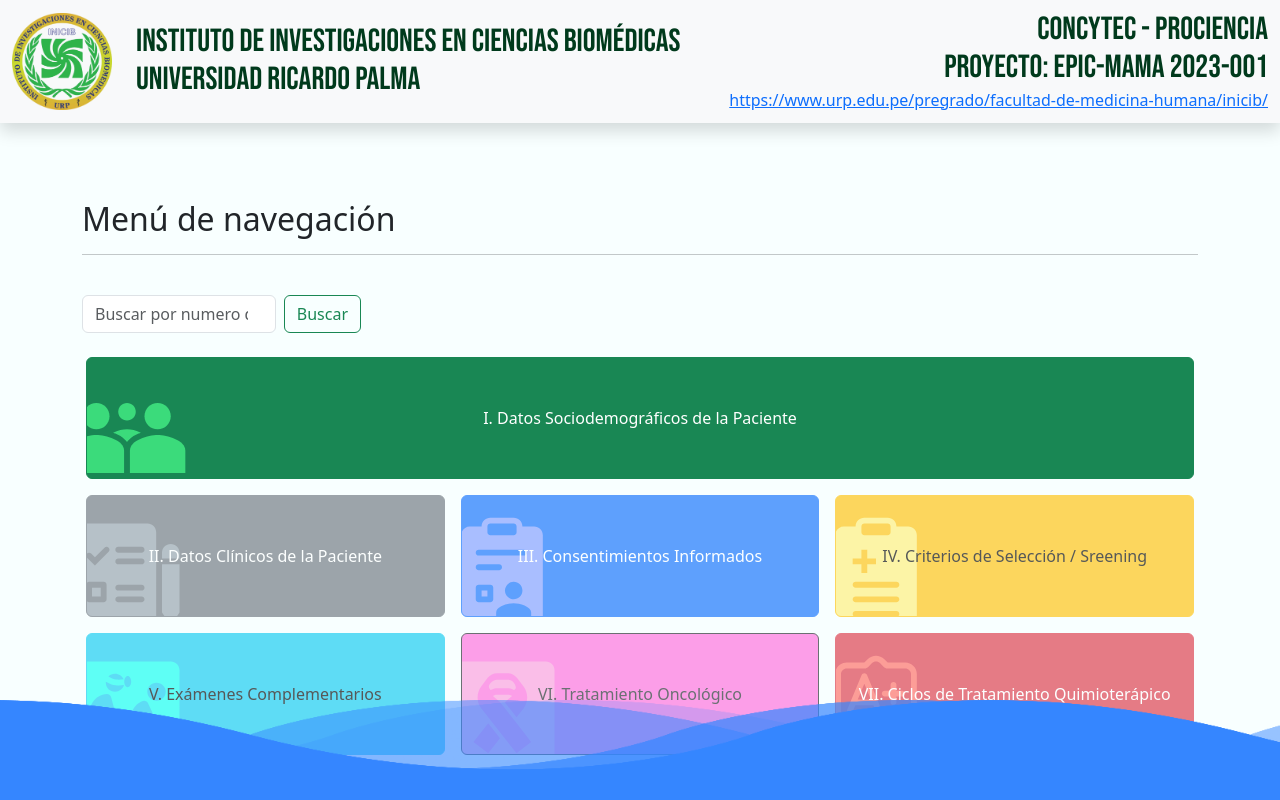
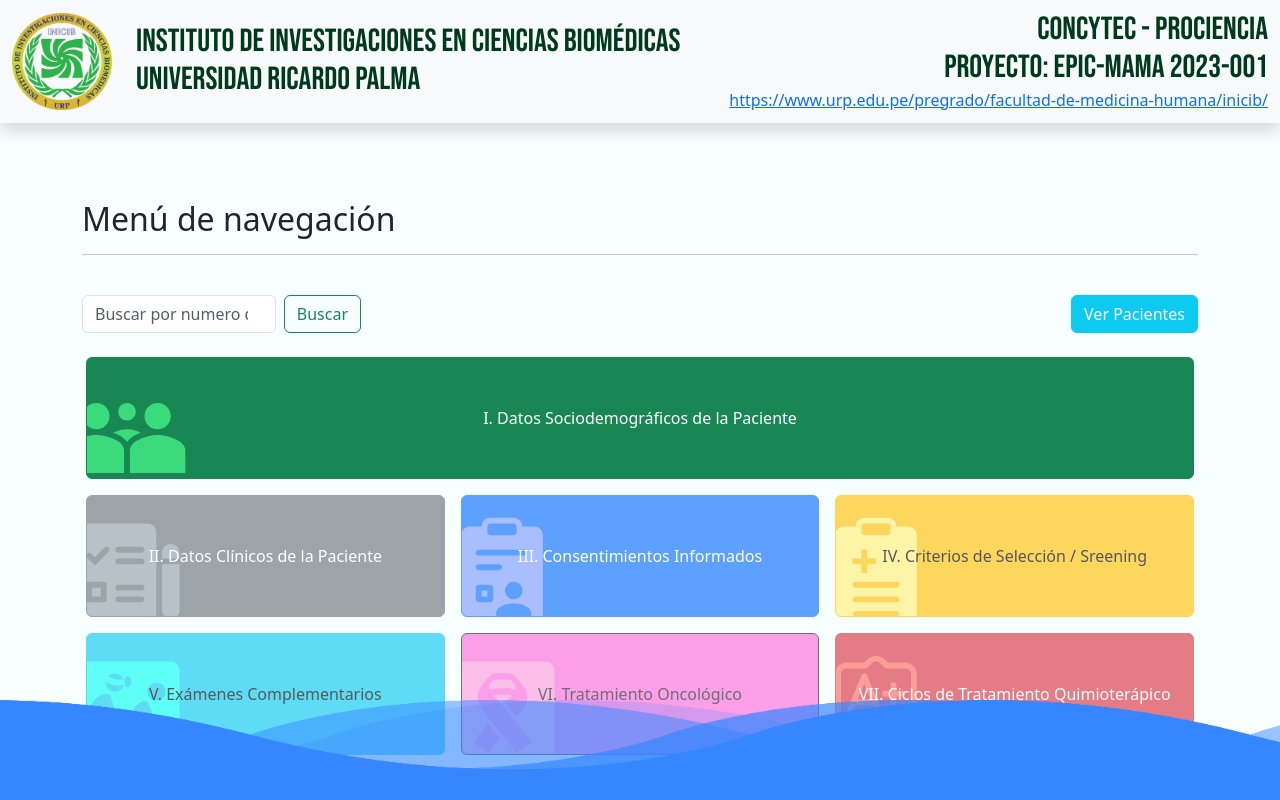
Before and after one commit to luxho24/EPIC-MAMA-CRF, an Angular app in the folder frontend/: page /menu in a window 1280 px wide. Built offline with nearby package versions, Linux system fonts and the light colour scheme; sample sign-in values are in the browser's storage.

Commit message:
Frontend v4
Se creo un nuevo componente para visualizar los pacientes en una tabla.

NOTA: Aun esta en proceso

```diff
--- a/frontend/src/app/app-routing.module.ts
+++ b/frontend/src/app/app-routing.module.ts
@@ -10,12 +10,14 @@ import { Formulario5Component } from './components/formulario5/formulario5.compo
 import { Formulario6Component } from './components/formulario6/formulario6.component';
 import { Formulario7Component } from './components/formulario7/formulario7.component';
 import { AuthGuard } from './guards/auth.guard';
+import { VisualizarPacientesComponent } from './components/visualizar-pacientes/visualizar-pacientes.component';
 
 const routes: Routes = [
   {path: "", redirectTo: "login", pathMatch: "full"},
   {path: "login", component: LoginComponent},
   {path: "menu", component: MenuComponent, canActivate: [AuthGuard]},
   {path: "menu/usuario/:idUsuario/paciente/:idPaciente", component: MenuComponent, canActivate: [AuthGuard]},
+  {path: "visualizar-pacientes", component: VisualizarPacientesComponent, canActivate: [AuthGuard]},
   {path: "formulario1", component: Formulario1Component, canActivate: [AuthGuard]},
   {path: "formulario2/usuario/:idUsuario/paciente/:idPaciente", component: Formulario2Component, canActivate: [AuthGuard]},
   // {path: "formulario2", component: Formulario2Component, canActivate: [AuthGuard]},
--- a/frontend/src/app/app.module.ts
+++ b/frontend/src/app/app.module.ts
@@ -17,6 +17,7 @@ import { Formulario4Component } from './components/formulario4/formulario4.compo
 import { Formulario5Component } from './components/formulario5/formulario5.component';
 import { Formulario6Component } from './components/formulario6/formulario6.component';
 import { Formulario7Component } from './components/formulario7/formulario7.component';
+import { VisualizarPacientesComponent } from './components/visualizar-pacientes/visualizar-pacientes.component';
 
 @NgModule({
   declarations: [
@@ -29,7 +30,8 @@ import { Formulario7Component } from './components/formulario7/formulario7.compo
     Formulario5Component,
     Formulario6Component,
     Formulario7Component,
-    MenuComponent
+    MenuComponent,
+    VisualizarPacientesComponent
   ],
   imports: [
     BrowserModule,
--- a/frontend/src/app/components/menu/menu.component.html
+++ b/frontend/src/app/components/menu/menu.component.html
@@ -9,10 +9,13 @@
             <button type="submit" (click)="obtenerPaciente()">Buscar</button>
         </form> -->
 
-        <form class="d-flex w-25 mb-4" role="search">
-            <input class="form-control me-2" type="search" name="numero_hc" [(ngModel)]="numero_hc" placeholder="Buscar por numero de HC" aria-label="Search">
-            <button class="btn btn-outline-success" type="submit" (click)="obtenerPaciente()">Buscar</button>
-        </form>
+        <div class="d-flex justify-content-between">
+            <form class="d-flex w-25 mb-4" role="search">
+                <input class="form-control me-2" type="search" name="numero_hc" [(ngModel)]="numero_hc" placeholder="Buscar por numero de HC" aria-label="Search">
+                <button class="btn btn-outline-success" type="submit" (click)="obtenerPaciente()">Buscar</button>
+            </form>
+            <button class="btn btn-info h-25 text-white" (click)="ingresarVerPacientes()">Ver Pacientes</button>
+        </div>
 
         <form class="row g-3 px-1 form">
 
--- a/frontend/src/app/components/menu/menu.component.ts
+++ b/frontend/src/app/components/menu/menu.component.ts
@@ -139,4 +139,9 @@ export class MenuComponent implements OnInit {
       }
     )
   }
+
+  // Funcion para obtener los ids del usuario y paciente para luego colocarlos en la url y posteriormente autocompletar los campos requeridos en el html
+  ingresarVerPacientes() {
+    this.router.navigate(['/visualizar-pacientes']);
+  }
 }
--- /dev/null
+++ b/frontend/src/app/components/visualizar-pacientes/visualizar-pacientes.component.html
@@ -0,0 +1,14 @@
+<br>
+<br>
+<br>
+<br>
+<br>
+<br>
+<br>
+<!--  Formulario -->
+<div class="container">
+    <h2>Pacientes Registrados</h2>
+    <hr>
+    <br>
+</div>
+<!--  Formulario -->-
```
Also changed, not shown: frontend/src/app/components/visualizar-pacientes/visualizar-pacientes.component.ts (added, +10 -0 lines), frontend/src/app/components/visualizar-pacientes/visualizar-pacientes.component.css (added), 1 other file (tests, documents, lock files or other folders).
